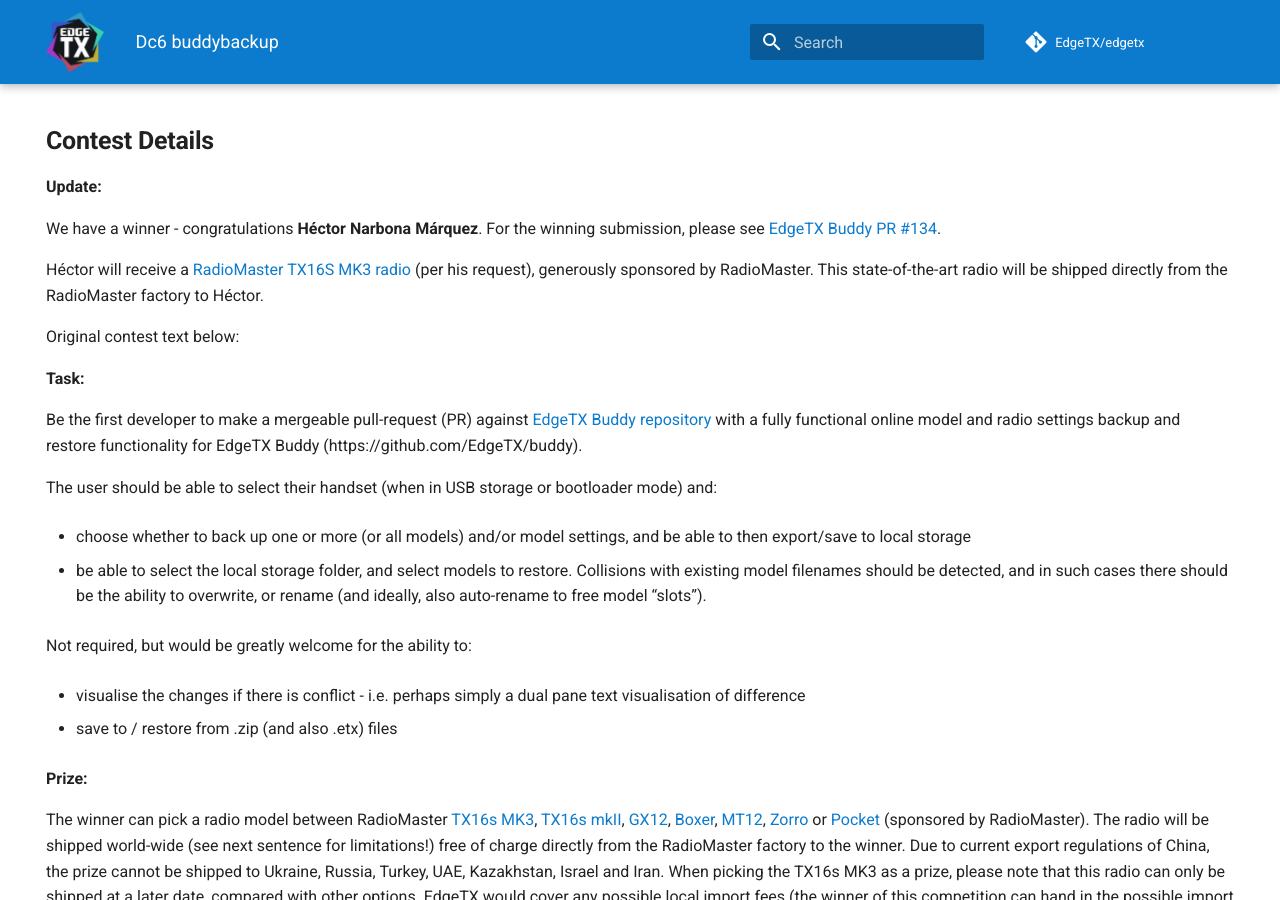
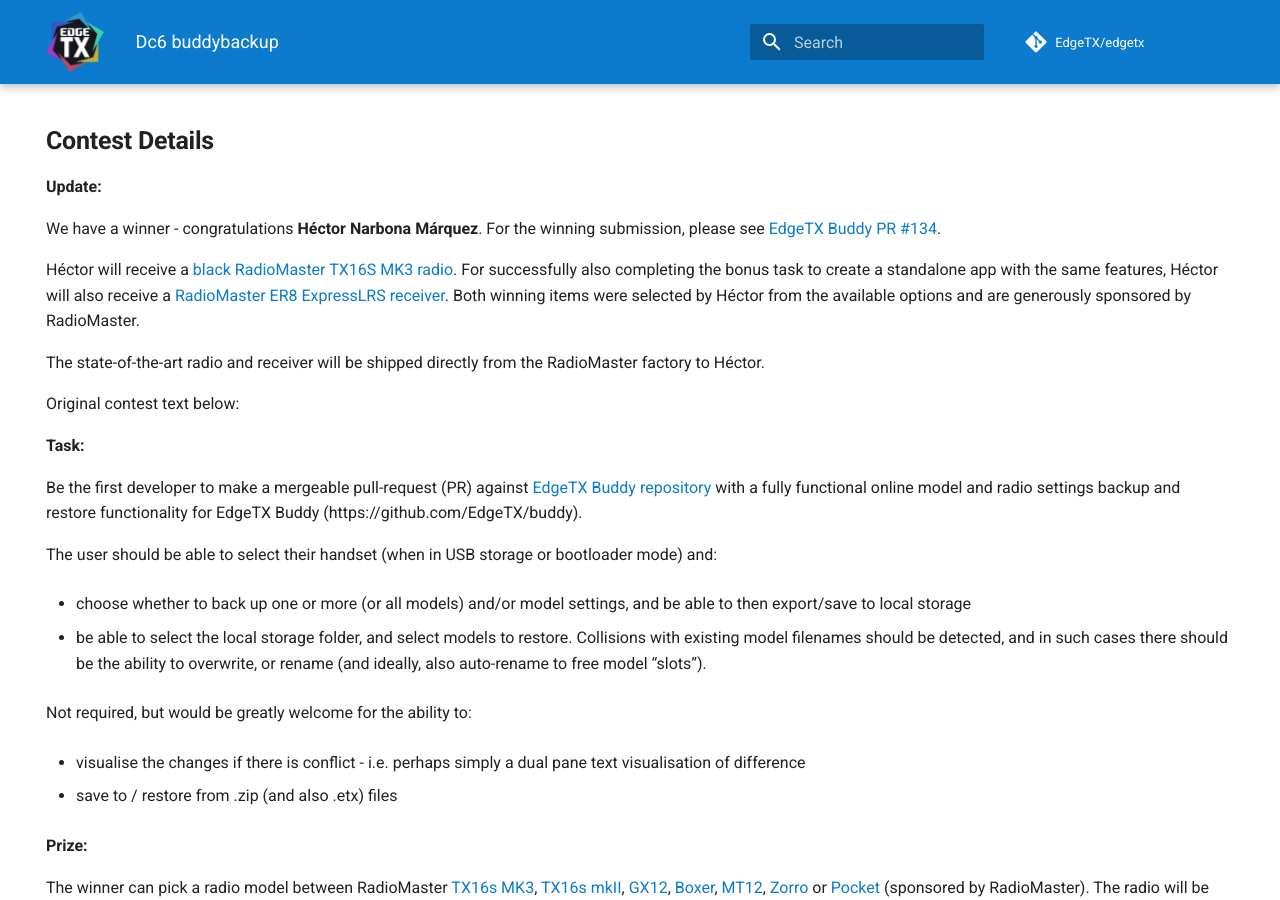
Before and after one commit to EdgeTX/edgetx.github.io, an MkDocs documentation site: the page built from docs/dc6_buddybackup.md, in a window 1280 px wide and 900 px high, scrolled down 928 px. Built offline with MkDocs 1.6.1 and Material for MkDocs 9.7.7, drawn with Linux system fonts in a browser that asks for light colours; comment, search, counter and statistics services are not loaded.

Commit message:
6th dev. contest winner - Héctor Narbona Márquez

```diff
--- a/docs/dc6_buddybackup.md
+++ b/docs/dc6_buddybackup.md
@@ -15,7 +15,9 @@
 
 We have a winner - congratulations **Héctor Narbona Márquez**. For the winning submission, please see [EdgeTX Buddy PR #134](https://github.com/EdgeTX/buddy/pull/134).
 
-Héctor will receive a [RadioMaster TX16S MK3 radio](https://radiomasterrc.com/products/tx16s-mk3-radio-controller) (per his request), generously sponsored by RadioMaster. This state-of-the-art radio will be shipped directly from the RadioMaster factory to Héctor.
+Héctor will receive a [black RadioMaster TX16S MK3 radio](https://radiomasterrc.com/products/tx16s-mk3-radio-controller). For successfully also completing the bonus task to create a standalone app with the same features, Héctor will also receive a [RadioMaster ER8 ExpressLRS receiver](https://radiomasterrc.com/products/er8-2-4ghz-elrs-pwm-receiver). Both winning items were selected by Héctor from the available options and are generously sponsored by RadioMaster.
+
+The state-of-the-art radio and receiver will be shipped directly from the RadioMaster factory to Héctor.
 
 Original contest text below:
 
```
Also changed, not shown: docs/index.md (+9 -0 lines), docs/news.md (+9 -0 lines).
